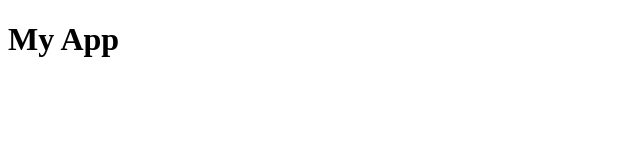
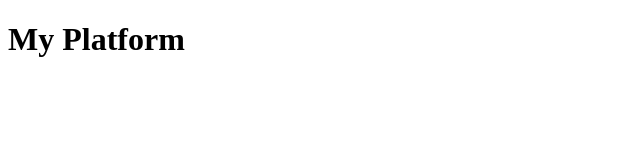
Before and after one commit to Yan-Gurgel/uece-platform, a React (Vite) app: page / in a window 1280 px wide. Shown: the top 160 px of the page, without its empty margins (0-640 px from the left). Built offline with nearby package versions, Linux system fonts and the light colour scheme.

Commit message:
Alteração de user name

```diff
--- a/src/App.jsx
+++ b/src/App.jsx
@@ -1,7 +1,7 @@
 function App() {
   return (
     <div className="App">
-      <h1>My App</h1>
+      <h1>My Platform</h1>
     </div>
   );
 }
```
